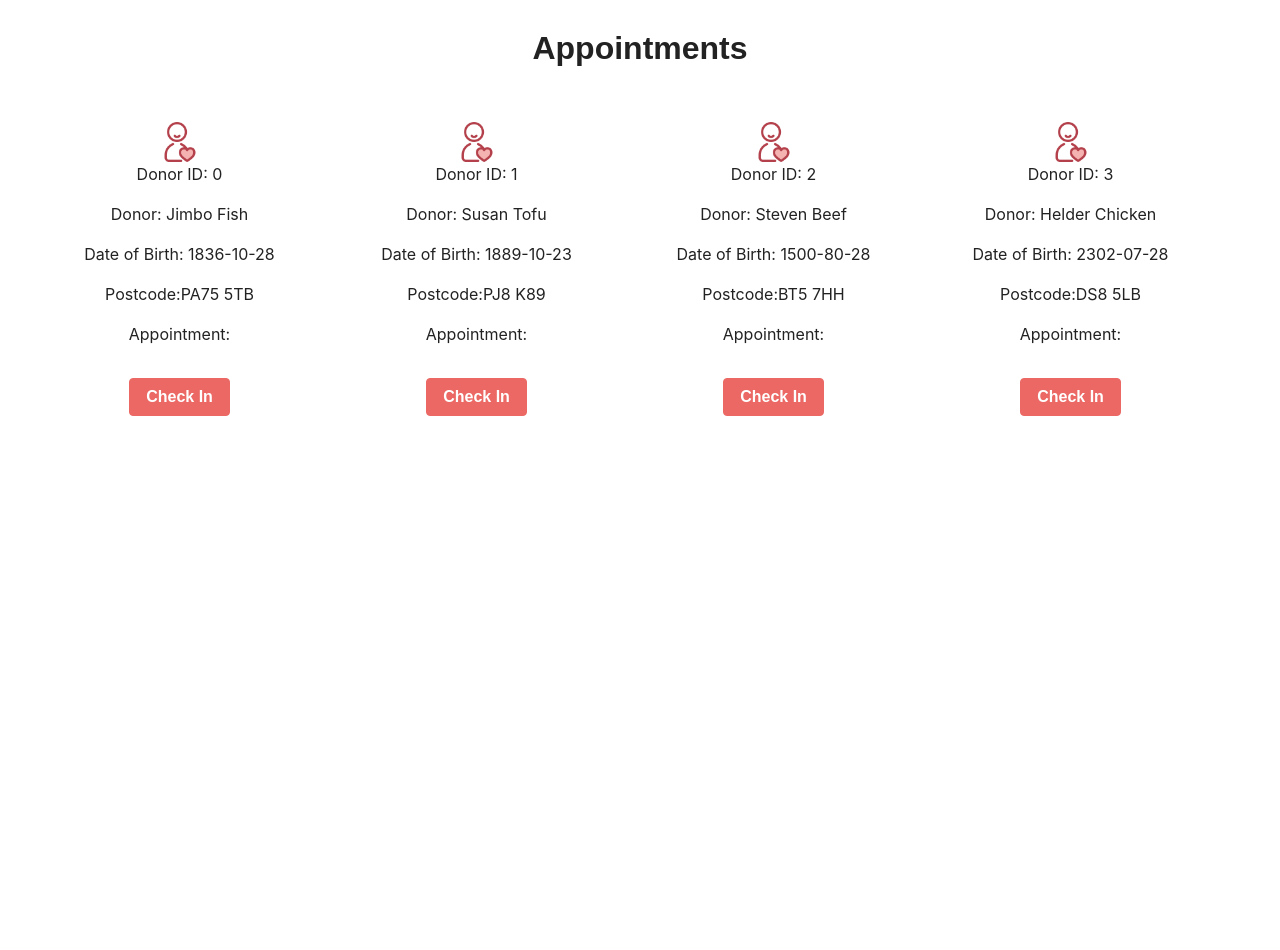
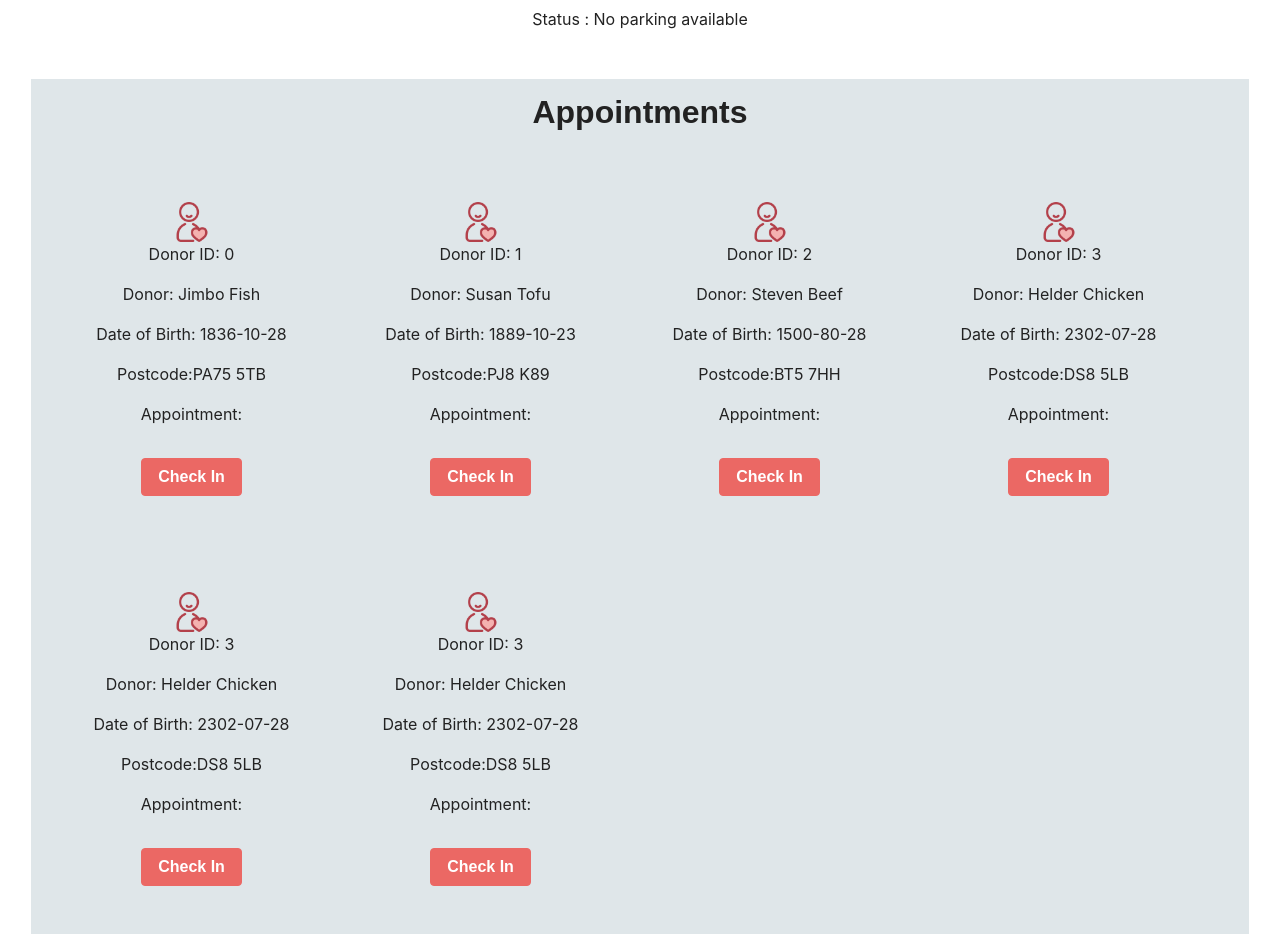
Before and after one commit to hjc86/blood_app, a React (Create React App) app in the folder frontend/: page /clinic-dashboard in a window 1280 px wide. Shown: the part 460-1410 px from the top of the page. Before the commit the page ends 908 px from the top, so only its background shows below. Built offline with nearby package versions, Linux system fonts and the light colour scheme; a web font is replaced by a local one.

Commit message:
donor dashboard fixed

```diff
--- a/frontend/src/components/blood_info.js
+++ b/frontend/src/components/blood_info.js
@@ -7,9 +7,9 @@ class BloodInfo extends React.Component {
     render() {
 
         return (
-            <div className="container-fluid mt-3">
-                <div className="col">
-                <div className="justify-content-center mt-3 col-6">
+            <div className="container-fluid m-3 p-3">
+                <div className="justify-content-center p-5" style={{backgroundColor: "#dfe6e9"}}>
+                    <div className="text-center">
                         <h3 >Who can give blood</h3>
                         <p>Most people can give blood. You can give blood if you:
                             <br />
@@ -21,14 +21,17 @@ class BloodInfo extends React.Component {
                             <br />
                             - are over 70 and have given a full blood donation in the last two years</p>
                     </div>
-                <div className="justify-content-center mt-3 col-6">
+                    <div className="justify-content-center mt-3 p-2">
+                        <div className="text-center">
                             <h3>Coronavirus (COVID-19) advice</h3>
-                    <p>Please keep donating. You can still travel to donate. Giving blood and platelets is essential to the NHS and vulnerable patients.
+                            <p>Please keep donating. You can still travel to donate.
+                            <br />Giving blood and platelets is essential to the NHS and vulnerable patients.
                             Please read the following information before coming to donate:
                             < br />
                             - <a href="https://nhs.queue-it.net/?c=nhs&e=default&t=https%3A%2F%2Fmy.blood.co.uk%2FKnowledgeBase%2FIndex%2Fcoronavirus%2520infection&cid=en-GB" target="_blank">Read our coronavirus rules about donating blood</a>
                             < br />
                             - <a href="https://www.blood.co.uk/news-and-campaigns/news-and-statements/coronavirus-covid-19-updates/" target="_blank">Read our latest advice for blood donors</a></p>
+                        </div>
                     </div>
                 </div>
             </div>
--- a/frontend/src/components/clinic_appointments.js
+++ b/frontend/src/components/clinic_appointments.js
@@ -54,29 +54,56 @@ class ClinicAppointments extends React.Component {
                 "postcode": "DS8 5LB",
                 "appointment": {"Friday": [["14:00"],["15:00"]]},
                 "isValidated": false
-                },]
+                },{
+                    "id": 3,
+                    "firstname": "Helder",
+                    "surname": "Chicken",
+                    "dateOfBirth": "2302-07-28",
+                    "postcode": "DS8 5LB",
+                    "appointment": {"Friday": [["14:00"],["15:00"]]},
+                    "isValidated": false
+                    },
+                    {
+                        "id": 3,
+                        "firstname": "Helder",
+                        "surname": "Chicken",
+                        "dateOfBirth": "2302-07-28",
+                        "postcode": "DS8 5LB",
+                        "appointment": {"Friday": [["14:00"],["15:00"]]},
+                        "isValidated": false
+                        }]
         };
 
     };
 
-    changeHandler = () => {
-    let donorval = {...this.state.Donors}
-    donorval.isValidated = true;
-    this.setState({donorval})
-    console.log(donorval)
-    }
+    // changeHandler = () => {
+    // let donorval = {...this.state.Donors}
+    // donorval.isValidated = true;
+    // this.setState({donorval})
+    // console.log(donorval)
+    // }
 
     // changeHandler = () => {
     //     this.setState({isValidated: !this.state.isValidated})
     //     console.log(this.state)
     //   }
 
+    //  changeHandler = () => {
+    //     const array = [...this.state.Donors];
+    //     array[i] = { ...array[i], isValidated: true };
+    //     this.setState({ array });
+    //     console.log(state)
+    //   }
+
     //   changeHandler = () => {
-    //     let state = this.state.Donors
+    //     // let position = this.state.Donors.length
+    //     let state = this.state.Donors[0]
     //     state.isValidated = true
     //     this.setState({
     //     isValidated: state
     //     })
+    //     alert('Is validated, hell!')
+    //     // console.log(position)
     //     console.log(state)
     //   }
 
@@ -85,7 +112,7 @@ class ClinicAppointments extends React.Component {
         return (
             <div className="container-fluid">
             <div className="m-3 mt-3 justify-content-center text-center">
-                    <img src={clinic} alt="profile picture" style={{width: "90px"}}/>
+                    <img className="mt-5" src={clinic} alt="profile picture" style={{width: "90px"}}/>
                     <br/>
                     <label className="display-4">Clinic Name</label>
                     <br />
@@ -96,11 +123,11 @@ class ClinicAppointments extends React.Component {
                     < br/>
                     <p>Status : {this.state.requirements}</p>
             </div>
-            <div className="m-3 justify-content-center text-center mt-5">
+            <div className="m-3 justify-content-center text-center mt-5 p-3" style={{backgroundColor: "#dfe6e9"}}>
                 <h2>Appointments</h2>
             <div className="container-fluid row">
             {this.state.Donors.map((info) => {
-            return <div className="col-3 mt-5">
+            return <div className="col-3 mt-5 p-3">
                 <img src={image} alt="profile picture" style={{width: "40px"}}/>
                 <p>Donor ID: {info.id}</p>
                 <p>Donor: {info.firstname} {info.surname}</p>
--- a/frontend/src/components/followers.js
+++ b/frontend/src/components/followers.js
@@ -48,8 +48,9 @@ class DonorCard extends React.Component {
     render() {
         return (
             <div className="container-fluid ">
-                <div className="col-6  m-5 justify-content-center">
-                    <div className="m-3 justify-content-center text-center">
+                <div className="col m-2 justify-content-center">
+                    <div className="m-5 justify-content-center text-center row">
+                        <div className="col  m-5 p-5 justify-content-center">
                         <img src={image} alt="profile picture" style={{width: "90px"}}/>
                         <br/>
                         <label className="display-4">UserName</label>
@@ -57,13 +58,12 @@ class DonorCard extends React.Component {
                         <label className="display-5">Likes ❤️ : {this.state.like}</label>
                         <p>I like being a vampire</p>
                         <p>Last time Donated</p>
-
-
-                <div className="col ml-2 mt-5 justify-content-center  ">
-                    <div className="m-3 text-center">
+                        </div>
+                    <div className="col-5  m-5 p-5 justify-content-center">
+                        <div className="m-3 text-center col justify-content-center">
                         <h2>Followers</h2>
-                        <p>like them!</p>
-                    </div>
+                        <p>Send them some love!</p>
+                        </div>
                     <div className="row mt-3 justify-content-center">
                         <form>
                         <input
@@ -76,8 +76,9 @@ class DonorCard extends React.Component {
                         <button className='followerButton btn btn-primary m-3' name='followerbutton' type='submit' onClick={this.addFollow}>Follow</button>
                         </form>
                     </div>
+
                     <div className="row mt-3 justify-content-center">
-                        <div className="card col-7 mt-3 ">
+                        <div className="card col-7 m-3 p-2">
                         <p>{this.state.followers} <button
                         className="btn"
                         value="❤️"
```
Lines whose indentation alone changed are shown as unchanged.
